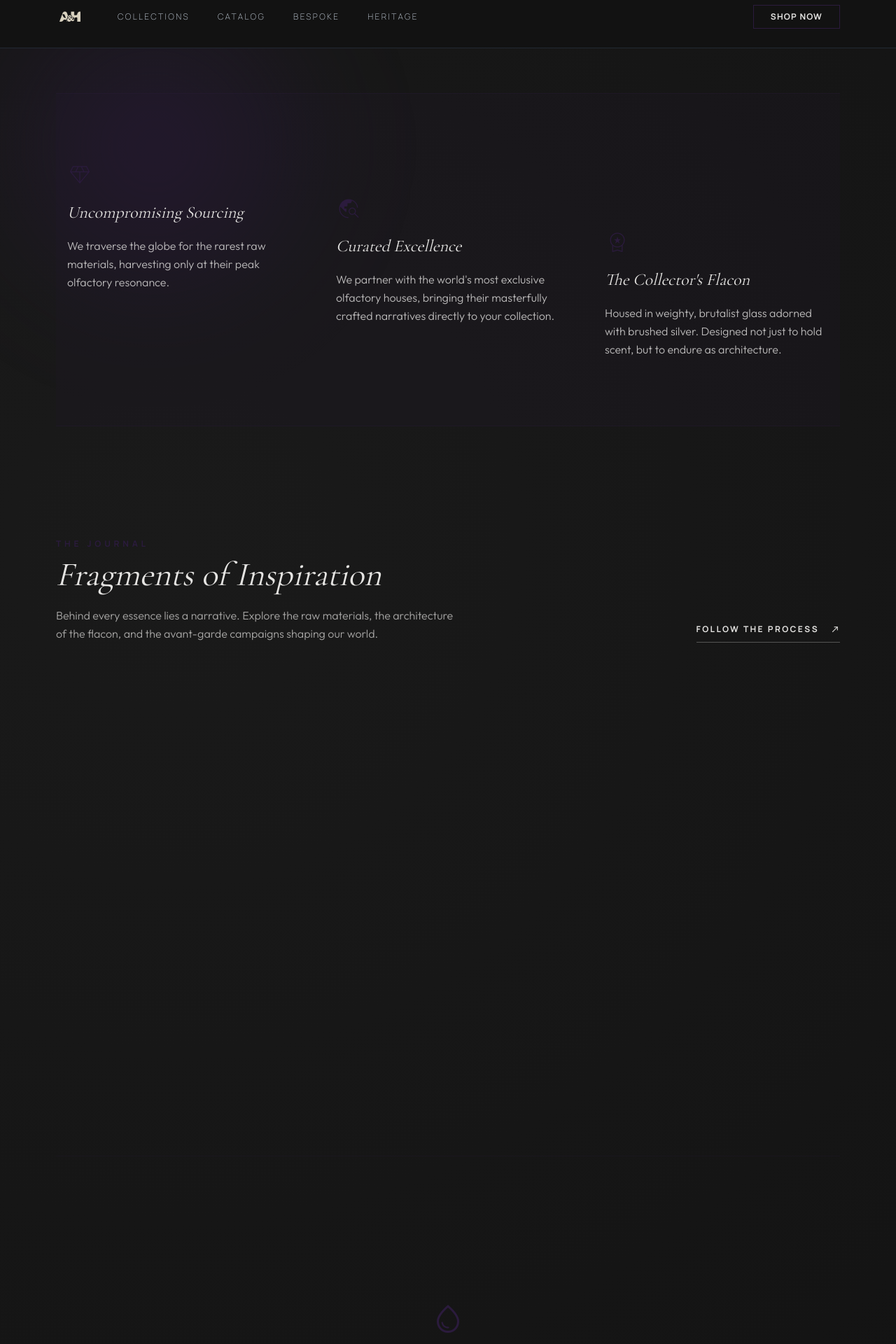
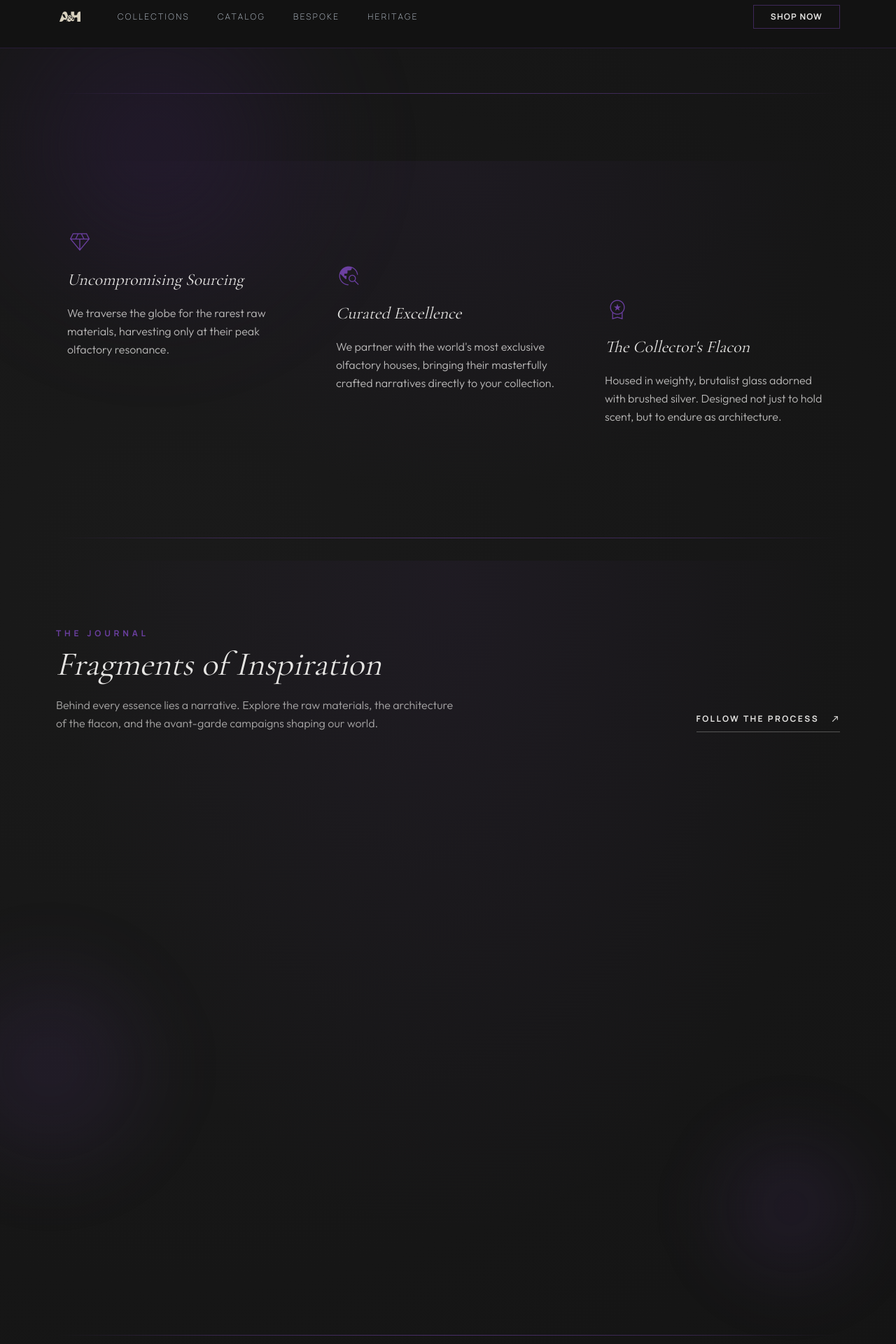
Before and after one commit to Juanqu261/AH-frontend, an Angular app: page / in a window 1280 px wide. Shown: the part 20-1940 px from the top of the page at 70% size. Built offline with nearby package versions, Linux system fonts and the light colour scheme; no server answers.

Commit message:
update: enhanced purple integration

```diff
--- a/src/app/features/catalog/product-detail/product-detail.component.html
+++ b/src/app/features/catalog/product-detail/product-detail.component.html
@@ -30,7 +30,7 @@
             <div class="lg:col-span-5 relative">
                 <div class="sticky top-40 gsap-pdp-image">
                     <div
-                        class="aspect-[3/4] max-h-[50vh] sm:max-h-[60vh] lg:max-h-[75vh] overflow-hidden border border-accent-purple/30 hover:border-accent-purple/70 transition-colors duration-500 p-2 bg-charcoal/20">
+                        class="aspect-[3/4] max-h-[50vh] sm:max-h-[60vh] lg:max-h-[75vh] overflow-hidden border border-accent-purple-glow/30 hover:border-accent-purple-light/50 transition-colors duration-500 p-2 bg-charcoal/20">
                         <!-- Prioritize url over cloudinaryUrl as per user request -->
                         <img [src]="(product.images && product.images.length > 0 && product.images[0].url) ? product.images[0].url : 'https://images.unsplash.com/photo-1594035910387-fea47794261f?q=80&w=2787&auto=format&fit=crop'"
                             [alt]="product.name" class="w-full h-full object-cover transition-all duration-[2000ms]" />
--- a/src/app/features/home/home.component.html
+++ b/src/app/features/home/home.component.html
@@ -51,19 +51,25 @@
             </section>
             }
 
+            <!-- Section divider: hero to philosophy -->
+            <div class="section-divider-purple mb-16 md:mb-24"></div>
+
+            <!-- Decorative orb between hero and philosophy -->
+            <div class="accent-orb w-[400px] h-[400px] -left-32 top-[50%]" style="z-index: 0;"></div>
+
             <!-- The Philosophy Details -->
-            <section class="mb-16 px-4 py-24 bg-accent-purple/10 border-y border-accent-purple/30">
-                <div class="grid grid-cols-1 md:grid-cols-3 gap-16">
+            <section class="mb-16 px-4 py-16 md:py-24 section-glow relative">
+                <div class="grid grid-cols-1 md:grid-cols-3 gap-12 md:gap-16 relative z-10">
                     <div class="flex flex-col gap-6">
                         <span
-                            class="material-symbols-outlined text-accent-purple text-4xl font-extralight">diamond</span>
+                            class="material-symbols-outlined text-accent-purple-light text-4xl font-extralight">diamond</span>
                         <h3 class="text-silver text-2xl vogue-text italic">Uncompromising Sourcing</h3>
                         <p class="text-silver/80 font-light leading-relaxed font-outfit">We traverse the globe for the
                             rarest raw materials, harvesting only at their peak olfactory resonance.</p>
                     </div>
                     <div class="flex flex-col gap-6 md:mt-12">
                         <span
-                            class="material-symbols-outlined text-accent-purple text-4xl font-extralight">travel_explore</span>
+                            class="material-symbols-outlined text-accent-purple-light text-4xl font-extralight">travel_explore</span>
                         <h3 class="text-silver text-2xl vogue-text italic">Curated Excellence</h3>
                         <p class="text-silver/80 font-light leading-relaxed font-outfit">We partner with the world's
                             most exclusive olfactory houses, bringing their masterfully crafted narratives directly to
@@ -72,7 +78,7 @@
                     </div>
                     <div class="flex flex-col gap-6 md:mt-24">
                         <span
-                            class="material-symbols-outlined text-accent-purple text-4xl font-extralight">workspace_premium</span>
+                            class="material-symbols-outlined text-accent-purple-light text-4xl font-extralight">workspace_premium</span>
                         <h3 class="text-silver text-2xl vogue-text italic">The Collector's Flacon</h3>
                         <p class="text-silver/80 font-light leading-relaxed font-outfit">Housed in weighty, brutalist
                             glass adorned with brushed silver. Designed not just to hold scent, but to endure as
@@ -81,12 +87,19 @@
                 </div>
             </section>
 
+            <!-- Section divider: philosophy to journal -->
+            <div class="section-divider-purple mb-8"></div>
+
+            <!-- Decorative orb between sections -->
+            <div class="accent-orb w-[300px] h-[300px] right-0 top-[60%]" style="z-index: 0;"></div>
+
             <!-- JOURNAL SECTION -->
-            <section id="journal" class="py-24 mb-32 border-b border-accent-purple/20 relative">
+            <section id="journal" class="py-16 md:py-24 mb-16 md:mb-32 relative section-glow">
                 <!-- Header -->
-                <div class="flex flex-col md:flex-row justify-between items-end gap-8 mb-16">
+                <div class="flex flex-col md:flex-row justify-between items-end gap-8 mb-16 relative z-10">
                     <div class="max-w-xl">
-                        <span class="text-accent-purple tracking-[0.4em] uppercase text-xs mb-4 block font-bold">The
+                        <span
+                            class="text-accent-purple-light tracking-[0.4em] uppercase text-xs mb-4 block font-bold">The
                             Journal</span>
                         <h2 class="vogue-text text-4xl md:text-5xl text-silver italic mb-6">Fragments of Inspiration
                         </h2>
@@ -102,9 +115,10 @@
                 </div>
 
                 <!-- Masonry/Grid Feed -->
-                <div class="grid grid-cols-1 md:grid-cols-2 lg:grid-cols-3 gap-6">
+                <div class="grid grid-cols-1 md:grid-cols-2 lg:grid-cols-3 gap-6 relative z-10">
                     <!-- Item 1 (Video Focus) -->
-                    <div class="gsap-journal-item group relative aspect-[3/4] overflow-hidden bg-charcoal">
+                    <div
+                        class="gsap-journal-item group relative aspect-[3/4] overflow-hidden bg-charcoal border border-accent-purple-glow/20">
                         <img src="https://images.unsplash.com/photo-1596462502278-27bfdc403348?ixlib=rb-4.0.3&auto=format&fit=crop&w=600&q=80"
                             alt="Distillation process"
                             class="w-full h-full object-cover opacity-60 group-hover:opacity-40 group-hover:scale-105 transition-all duration-700 grayscale">
@@ -114,7 +128,7 @@
                                 class="material-symbols-outlined text-silver text-6xl shadow-xl drop-shadow-2xl">play_circle</span>
                         </div>
                         <div
-                            class="absolute bottom-0 left-0 p-6 w-full bg-gradient-to-t from-[#2B1B3D]/90 to-transparent transform translate-y-4 group-hover:translate-y-0 opacity-0 group-hover:opacity-100 transition-all duration-500">
+                            class="absolute bottom-0 left-0 p-6 w-full bg-gradient-to-t from-[#4A2D6B]/80 to-transparent transform translate-y-4 group-hover:translate-y-0 opacity-0 group-hover:opacity-100 transition-all duration-500">
                             <p class="text-silver font-outfit text-sm font-light">The architecture of scent:
                                 Distillation.</p>
                         </div>
@@ -122,12 +136,12 @@
 
                     <!-- Item 2 (Editorial Focus) -->
                     <div
-                        class="gsap-journal-item group relative aspect-square md:aspect-[3/4] overflow-hidden bg-charcoal lg:mt-12">
+                        class="gsap-journal-item group relative aspect-square md:aspect-[3/4] overflow-hidden bg-charcoal lg:mt-12 border border-accent-purple-glow/20">
                         <img src="https://images.unsplash.com/photo-1590736969955-71cc94801759?ixlib=rb-4.0.3&auto=format&fit=crop&w=600&q=80"
                             alt="Raw materials"
                             class="w-full h-full object-cover opacity-60 group-hover:opacity-40 group-hover:scale-105 transition-all duration-700 grayscale">
                         <div
-                            class="absolute bottom-0 left-0 p-6 w-full bg-gradient-to-t from-[#2B1B3D]/90 to-transparent transform translate-y-4 group-hover:translate-y-0 opacity-0 group-hover:opacity-100 transition-all duration-500">
+                            class="absolute bottom-0 left-0 p-6 w-full bg-gradient-to-t from-[#4A2D6B]/80 to-transparent transform translate-y-4 group-hover:translate-y-0 opacity-0 group-hover:opacity-100 transition-all duration-500">
                             <p class="text-silver font-outfit text-sm font-light">Vetiver roots, cured under the
                                 Indonesian sun.</p>
                         </div>
@@ -135,34 +149,43 @@
 
                     <!-- Item 3 (Flacon) -->
                     <div
-                        class="gsap-journal-item group relative aspect-[4/5] md:aspect-[3/4] overflow-hidden bg-charcoal md:col-span-2 lg:col-span-1 lg:mt-24">
+                        class="gsap-journal-item group relative aspect-[4/5] md:aspect-[3/4] overflow-hidden bg-charcoal md:col-span-2 lg:col-span-1 lg:mt-24 border border-accent-purple-glow/20">
                         <img src="https://images.unsplash.com/photo-1594035910387-fea47794261f?ixlib=rb-4.0.3&auto=format&fit=crop&w=600&q=80"
                             alt="Flacon Brut"
                             class="w-full h-full object-cover opacity-60 group-hover:opacity-40 group-hover:scale-105 transition-all duration-700 grayscale">
                         <div
-                            class="absolute bottom-0 left-0 p-6 w-full bg-gradient-to-t from-[#2B1B3D]/90 to-transparent transform translate-y-4 group-hover:translate-y-0 opacity-0 group-hover:opacity-100 transition-all duration-500">
+                            class="absolute bottom-0 left-0 p-6 w-full bg-gradient-to-t from-[#4A2D6B]/80 to-transparent transform translate-y-4 group-hover:translate-y-0 opacity-0 group-hover:opacity-100 transition-all duration-500">
                             <p class="text-silver font-outfit text-sm font-light">Weight. Brutality. Silver.</p>
                         </div>
                     </div>
                 </div>
             </section>
 
+            <!-- Section divider: journal to CTA -->
+            <div class="section-divider-purple mb-8"></div>
+
             <!-- CATALOG CALL TO ACTION -->
             <section
-                class="py-20 text-center flex flex-col items-center justify-center border-b border-accent-purple/30 pb-40">
-                <span class="material-symbols-outlined text-accent-purple text-5xl mb-8">water_drop</span>
+                class="py-16 md:py-20 text-center flex flex-col items-center justify-center pb-24 md:pb-40 relative section-glow">
+                <div class="relative z-10 flex flex-col items-center">
+                    <span class="material-symbols-outlined text-accent-purple-light text-5xl mb-8">water_drop</span>
                     <h2 class="vogue-text text-5xl md:text-7xl text-silver italic mb-8">Discover the Essence</h2>
                     <p class="text-silver/80 font-outfit font-light max-w-lg mb-12">
-                    Step into our curated gallery of olfactory architecture. Each flacon houses a narrative waiting to
+                        Step into our curated gallery of olfactory architecture. Each flacon houses a narrative waiting
+                        to
                         unfold on the skin.
                     </p>
                     <a routerLink="/catalog"
-                    class="inline-flex items-center gap-4 border border-silver px-10 py-5 bg-transparent text-silver hover:bg-silver hover:text-charcoal transition-all duration-500 group">
+                        class="inline-flex items-center gap-4 border border-accent-purple-light/50 px-10 py-5 bg-transparent text-silver hover:bg-accent-purple-light/20 hover:border-accent-purple-light transition-all duration-500 group">
                         <span class="text-xs font-bold uppercase tracking-[0.2em]">Enter the Collection</span>
                         <span
                             class="material-symbols-outlined transform group-hover:translate-x-2 transition-transform">arrow_forward</span>
                     </a>
+                </div>
             </section>
+
+            <!-- Final divider before footer -->
+            <div class="section-divider-purple"></div>
 
         </main>
     </div>
--- a/src/app/shared/components/footer/footer.component.html
+++ b/src/app/shared/components/footer/footer.component.html
@@ -1,5 +1,5 @@
 <footer
-    class="mt-24 md:mt-48 pt-12 md:pt-20 border-t border-accent-purple/40 flex flex-col md:flex-row justify-between items-start gap-8 md:gap-12 text-slate-500 font-outfit font-light text-sm relative max-w-[1400px] mx-auto px-4 sm:px-6 lg:px-20 w-full">
+    class="mt-24 md:mt-48 pt-12 md:pt-20 border-t border-accent-purple-glow/40 flex flex-col md:flex-row justify-between items-start gap-8 md:gap-12 text-slate-500 font-outfit font-light text-sm relative max-w-[1400px] mx-auto px-4 sm:px-6 lg:px-20 w-full">
     <div class="max-w-xs">
         <div class="flex items-center gap-2 text-slate-200 mb-6">
             <img src="assets/logo.png" alt="A&H Logo" class="h-6 object-contain mix-blend-screen opacity-90" />
--- a/src/app/shared/components/navbar/navbar.component.html
+++ b/src/app/shared/components/navbar/navbar.component.html
@@ -1,5 +1,5 @@
 <header
-    class="flex items-center justify-between whitespace-nowrap border-b border-solid border-slate-700/50 px-4 sm:px-6 lg:px-20 py-4 sm:py-6 relative z-50 w-full">
+    class="flex items-center justify-between whitespace-nowrap border-b border-solid border-accent-purple-glow/40 px-4 sm:px-6 lg:px-20 py-4 sm:py-6 relative z-50 w-full">
     <div class="flex items-center gap-6 md:gap-12">
         <a routerLink="/" class="flex items-center gap-3 text-slate-100 cursor-pointer group"
             (click)="closeMobileMenu()">
@@ -19,7 +19,7 @@
     </div>
     <div class="flex items-center gap-4">
         <a routerLink="/catalog"
-            class="hidden sm:flex min-w-[100px] cursor-pointer items-center justify-center border border-accent-purple px-4 lg:px-6 py-2 bg-transparent text-silver text-xs font-bold uppercase tracking-widest hover:bg-accent-purple/40 transition-all">
+            class="hidden sm:flex min-w-[100px] cursor-pointer items-center justify-center border border-accent-purple-light/50 px-4 lg:px-6 py-2 bg-transparent text-silver text-xs font-bold uppercase tracking-widest hover:bg-accent-purple-light/20 transition-all">
             Shop Now
         </a>
         <!-- Mobile hamburger -->
@@ -42,9 +42,9 @@
         class="text-silver/50 text-lg tracking-[0.3em] uppercase font-light">Bespoke</a>
     <a href="#" (click)="closeMobileMenu()"
         class="text-silver/50 text-lg tracking-[0.3em] uppercase font-light">Heritage</a>
-    <div class="mt-8 border-t border-accent-purple/30 pt-8">
+    <div class="mt-8 border-t border-accent-purple-light/30 pt-8">
         <a routerLink="/catalog" (click)="closeMobileMenu()"
-            class="border border-accent-purple px-8 py-3 text-silver text-xs font-bold uppercase tracking-widest hover:bg-accent-purple/40 transition-all">
+            class="border border-accent-purple-light/50 px-8 py-3 text-silver text-xs font-bold uppercase tracking-widest hover:bg-accent-purple-light/20 transition-all">
             Shop Now
         </a>
     </div>
--- a/src/styles.scss
+++ b/src/styles.scss
@@ -5,8 +5,44 @@
 /* Core variables */
 :root {
   --accent-purple: #2B1B3D;
+  --accent-purple-light: #6B3FA0;
+  --accent-purple-glow: #4A2D6B;
   --silver: #E5E4E2;
   --charcoal: #121212;
+}
+
+/* Reusable section separator: thin purple gradient line */
+.section-divider-purple {
+  height: 1px;
+  background: linear-gradient(to right,
+      transparent 0%,
+      rgba(107, 63, 160, 0.4) 20%,
+      rgba(107, 63, 160, 0.6) 50%,
+      rgba(107, 63, 160, 0.4) 80%,
+      transparent 100%);
+}
+
+/* Subtle full-width purple wash for section backgrounds */
+.section-glow {
+  position: relative;
+}
+
+.section-glow::before {
+  content: '';
+  position: absolute;
+  inset: 0;
+  background: radial-gradient(ellipse at 50% 0%, rgba(74, 45, 107, 0.12) 0%, transparent 70%);
+  pointer-events: none;
+  z-index: 0;
+}
+
+/* Small purple orb for decoration between sections */
+.accent-orb {
+  position: absolute;
+  border-radius: 50%;
+  background: radial-gradient(circle, rgba(107, 63, 160, 0.15) 0%, transparent 70%);
+  filter: blur(40px);
+  pointer-events: none;
 }
 
 body {
--- a/tailwind.config.js
+++ b/tailwind.config.js
@@ -11,6 +11,8 @@ module.exports = {
                 'silver': '#E5E4E2',
                 'charcoal': '#121212',
                 'accent-purple': '#2B1B3D',
+                'accent-purple-light': '#6B3FA0',
+                'accent-purple-glow': '#4A2D6B',
                 'background-dark': '#121212',
             },
             fontFamily: {
```
Also changed, not shown: src/app/features/catalog/catalog/catalog.component.html (+4 -3 lines), src/app/features/catalog/collection-detail/collection-detail.component.html (+5 -4 lines), src/app/features/catalog/collection-list/collection-list.component.html (+7 -6 lines). Lines whose indentation alone changed are shown as unchanged.
